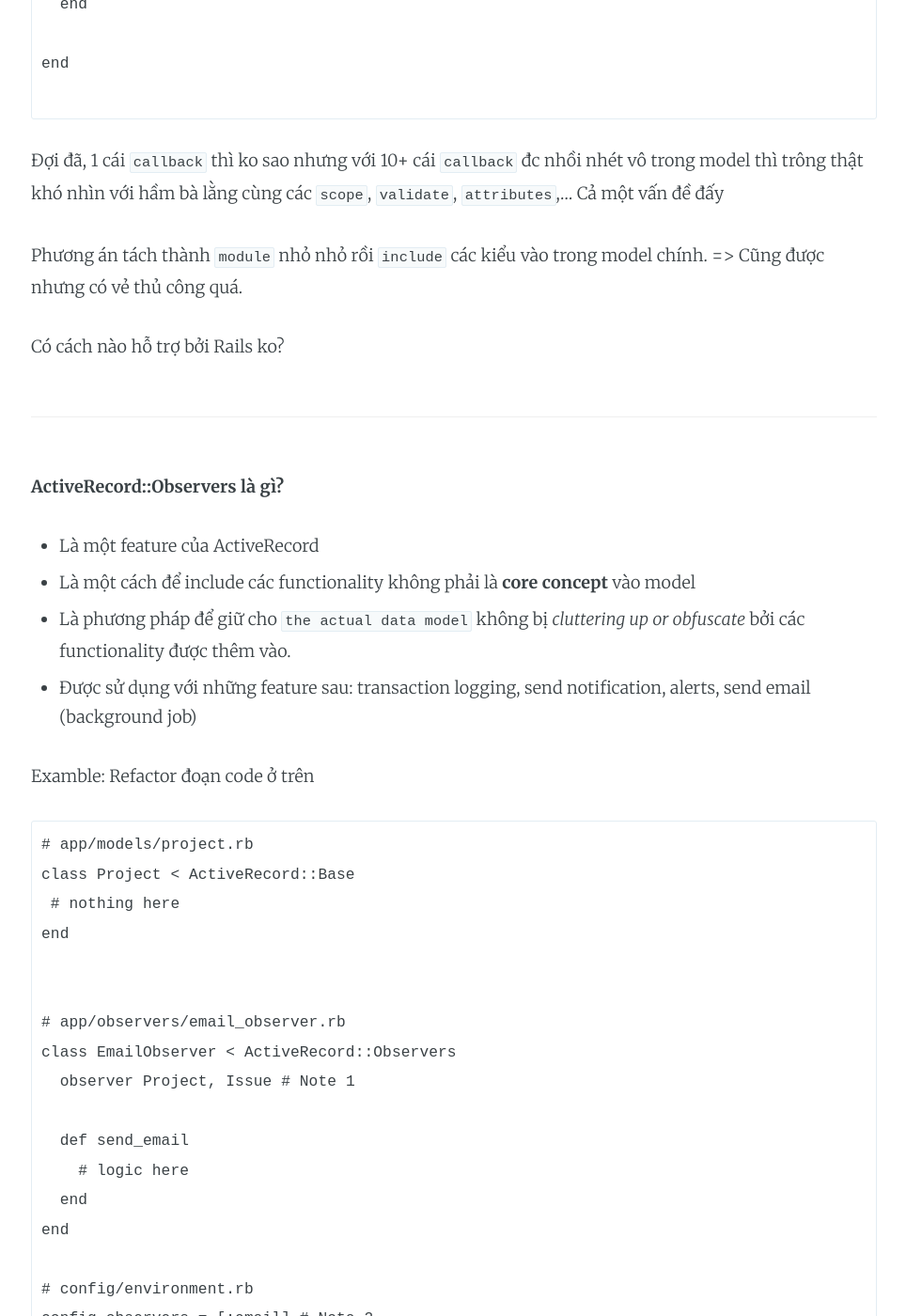
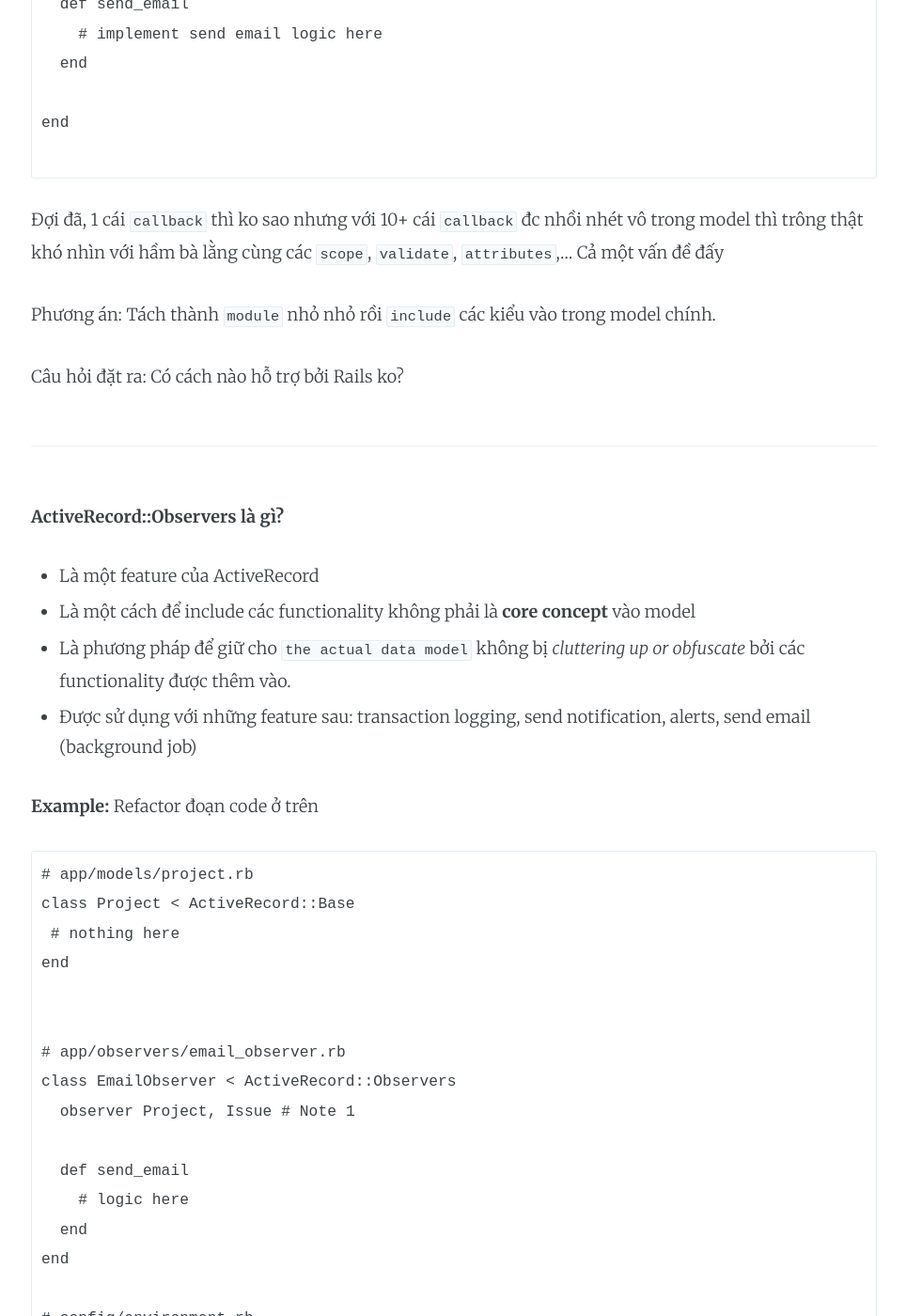
Before and after one commit to trnthanhtu/trnthanhtu.github.io, a Jekyll site: the page built from _posts/2017-03-20-Active-Record-Observers-là-gì.markdown, in a window 1280 px wide and 1400 px high, scrolled down 776 px. Shown: the whole window at 94% size, without its empty margins (157-1121 px from the left). Built offline with Jekyll 4.4.1, drawn with Linux system fonts in a browser that asks for light colours.

Commit message:
Update 2017-03-20-Active-Record-Observers-là-gì.markdown

````diff
--- a/_posts/2017-03-20-Active-Record-Observers-là-gì.markdown
+++ b/_posts/2017-03-20-Active-Record-Observers-là-gì.markdown
@@ -5,10 +5,10 @@
 ---
 
 Bonus Features của **Active Record**.
-**Observers** là gì và khi nào dùng?
+
+ **Observers** là gì và khi nào dùng?
 
 ---
-
 **Đặt vấn đề**:
 
 Implement chức năng send email trong model Project tới user khi một project đc tạo ra.
@@ -29,10 +29,9 @@
 
 Đợi đã, 1 cái `callback` thì ko sao nhưng với 10+ cái `callback` đc nhồi nhét vô trong model thì trông thật khó nhìn với hầm bà lằng cùng các `scope`, `validate`, `attributes`,... Cả một vấn đề đấy
 
-Phương án tách thành `module` nhỏ nhỏ rồi `include` các kiểu vào trong model chính.
-=> Cũng được nhưng có vẻ thủ công quá.
+Phương án: Tách thành `module` nhỏ nhỏ rồi `include` các kiểu vào trong model chính.
 
-Có cách nào hỗ trợ bởi Rails ko?
+Câu hỏi đặt ra: Có cách nào hỗ trợ bởi Rails ko?
 
 ---
 
@@ -44,7 +43,7 @@
 - Được sử dụng với những feature sau: transaction logging, send notification, alerts, send email (background job)
 
 
-Examble: Refactor đoạn code ở trên
+**Example:**  Refactor đoạn code ở trên
 
 ```
 # app/models/project.rb
````
